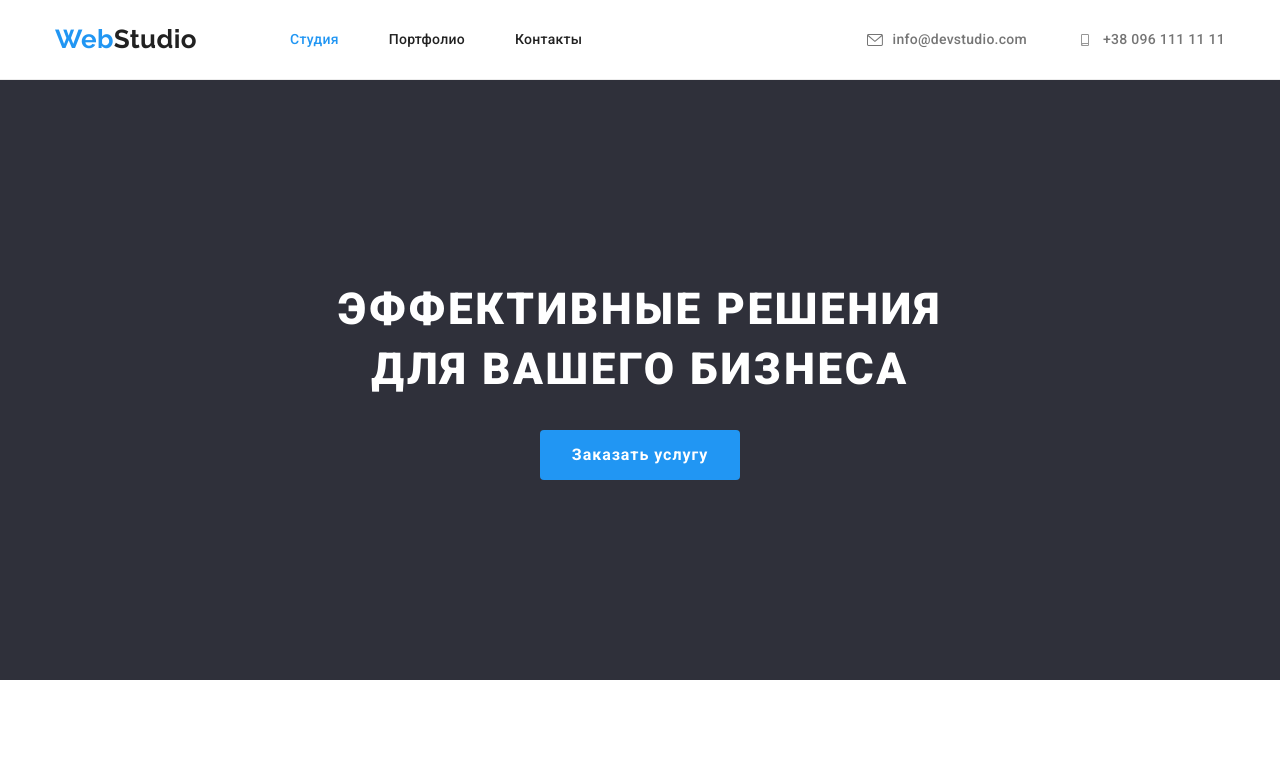
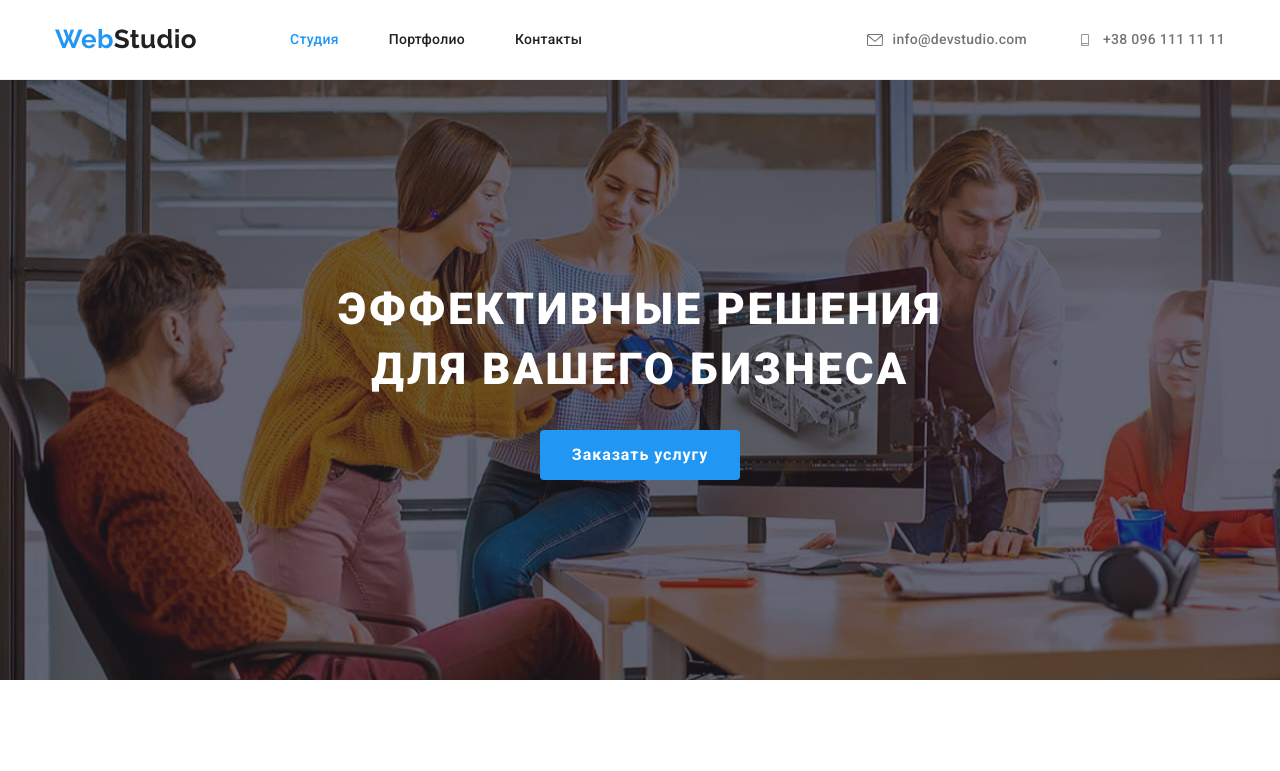
Before and after one commit to vvdiduh/goit-markup-hw-04, a plain HTML site: page index.html in a window 1280 px wide. Shown: the top 771 px of the page. Drawn offline with nearby package versions, Linux system fonts and the light colour scheme.

Commit message:
add hero background

```diff
--- a/css/styles.css
+++ b/css/styles.css
@@ -147,7 +147,8 @@ img {
 }
 
 .banner {
-    background-color: var(--background-footer);
+    background-color: #2F303A66;
+    background-image: linear-gradient(rgba(47, 48, 58, 0.4), rgba(47, 48, 58, 0.4)), url("../image/img-hero.jpg");
     padding: 200px 0;
     text-align: center;
 }
```
Also changed, not shown: image/img-hero.jpg (added).
